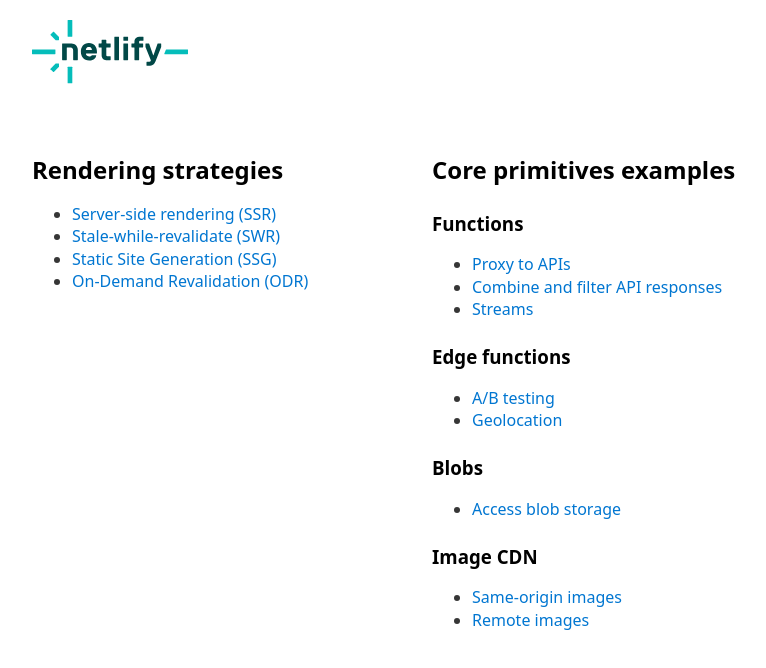
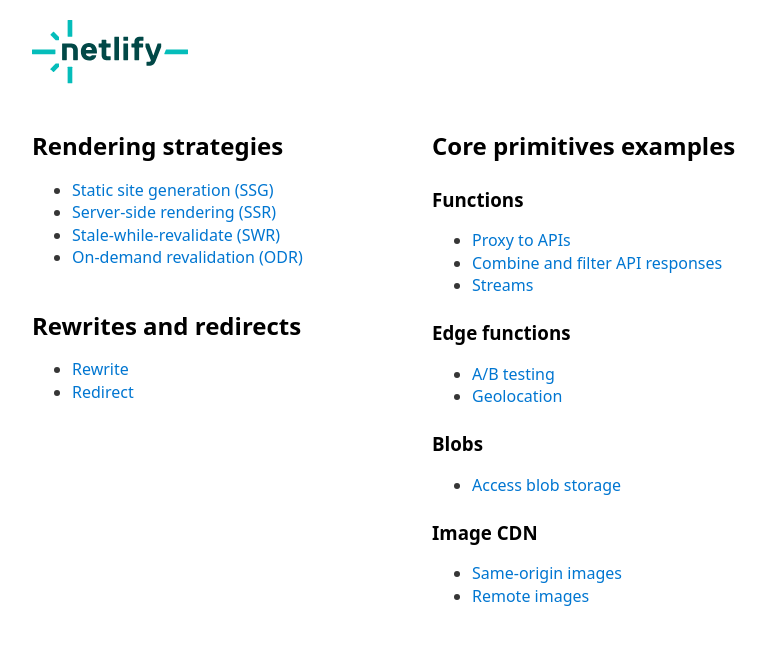
Before and after one commit to netlify/netlify-workshop, a Next.js app: page / in a window 1280 px wide. Shown: the top 668 px of the page, without its empty margins (208-974 px from the left). Built offline with nearby package versions, Linux system fonts and the light colour scheme.

Commit message:
Add redirect and rewrite example

```diff
--- a/src/pages/index.tsx
+++ b/src/pages/index.tsx
@@ -11,6 +11,11 @@
           <h2>Rendering strategies</h2>
           <ul>
             <li>
+              <Link href="/rendering-strategies/ssg">
+                Static site generation (SSG)
+              </Link>
+            </li>
+            <li>
               <Link href="/rendering-strategies/ssr">
                 Server-side rendering (SSR)
               </Link>
@@ -20,15 +25,20 @@
                 Stale-while-revalidate (SWR)
               </Link>
             </li>
+
             <li>
-              <Link href="/rendering-strategies/ssg">
-                Static Site Generation (SSG)
+              <Link href="/rendering-strategies/odr">
+                On-demand revalidation (ODR)
               </Link>
             </li>
+          </ul>
+          <h2>Rewrites and redirects</h2>
+          <ul>
             <li>
-              <Link href="/rendering-strategies/odr">
-                On-Demand Revalidation (ODR)
-              </Link>
+              <Link href="/docs">Rewrite</Link>
+            </li>
+            <li>
+              <Link href="/home">Redirect</Link>
             </li>
           </ul>
         </div>
--- a/src/pages/primitives/functions/streams.tsx
+++ b/src/pages/primitives/functions/streams.tsx
@@ -36,6 +36,7 @@
   return (
     <main>
       <Nav title="Streaming Function Responses" />
+      <h1>Functions: Streaming Responses</h1>
       <section>
         <button onClick={getStreamResponse}>
           {!loading ? "Get a streaming response" : "Fetching response..."}
--- a/src/pages/rendering-strategies/ssg.tsx
+++ b/src/pages/rendering-strategies/ssg.tsx
@@ -10,9 +10,7 @@
 function Post({ id, title, body }: Post) {
   return (
     <div id={id}>
-      <h2>
-        <a>{title}</a>
-      </h2>
+      <h3>{title}</h3>
       <p>{body}</p>
     </div>
   );
@@ -44,6 +42,7 @@
   const res = await fetch("https://dummyjson.com/posts?limit=10");
   const data = await res.json();
   const posts = data.posts;
+  console.log(`Fetched ${posts.length} dummy blog posts at build-time`);
 
   return {
     props: {
--- a/src/pages/rendering-strategies/ssr.tsx
+++ b/src/pages/rendering-strategies/ssr.tsx
@@ -11,9 +11,7 @@
 function Post({ id, title, body }: Post) {
   return (
     <div id={id}>
-      <h2>
-        <a>{title}</a>
-      </h2>
+      <h3>{title}</h3>
       <p>{body}</p>
     </div>
   );
@@ -45,7 +43,7 @@
   const res = await fetch("https://dummyjson.com/posts?limit=10");
   const data = await res.json();
   const posts = data.posts;
-  console.log("Generating from server:", posts);
+  console.log(`Fetched ${posts.length} dummy blog posts at request-time`);
 
   return {
     props: {
--- a/src/pages/rendering-strategies/swr.tsx
+++ b/src/pages/rendering-strategies/swr.tsx
@@ -2,13 +2,17 @@
 
 import Nav from "~/components/Nav";
 
-export default function Index({
+export default function SWR({
   time,
 }: InferGetServerSidePropsType<typeof getServerSideProps>) {
   return (
     <main>
       <Nav title="Stale-while-revalidate" />
       <h1>Stale-while-revalidate</h1>
+      <p>This page contains the following cache headers:</p>
+      <code>Cache-Control: public, s-maxage=10, stale-while-revalidate=59</code>
+      <br />
+      <p>This page was last revalidated:</p>
       <time dateTime={time}>{time}</time>
     </main>
   );
--- a/src/styles/global.css
+++ b/src/styles/global.css
@@ -1,8 +1,4 @@
 @import url("~/node_modules/water.css/out/light.min.css");
-
-header {
-  margin-bottom: 40px;
-}
 
 .flex {
   display: flex;
@@ -11,3 +7,8 @@
 .columns > div {
   width: 50%;
 }
+
+h1,
+h2 {
+  margin-top: 40px;
+}
```
Also changed, not shown: src/pages/primitives/image-cdn/remote.tsx (+4 -4 lines), src/pages/rendering-strategies/odr.tsx (+28 -17 lines), 2 other files (tests, documents, lock files or other folders).
